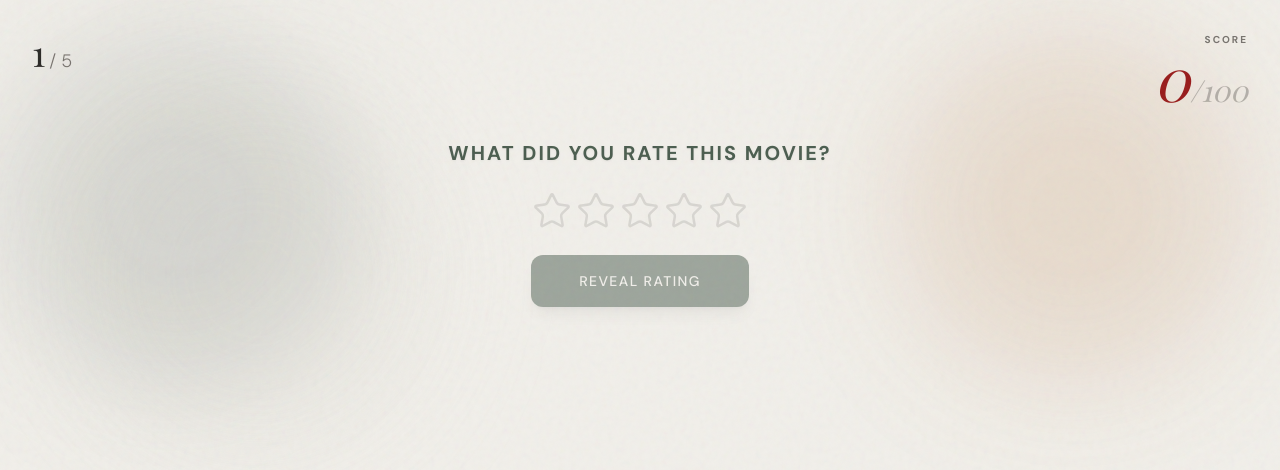
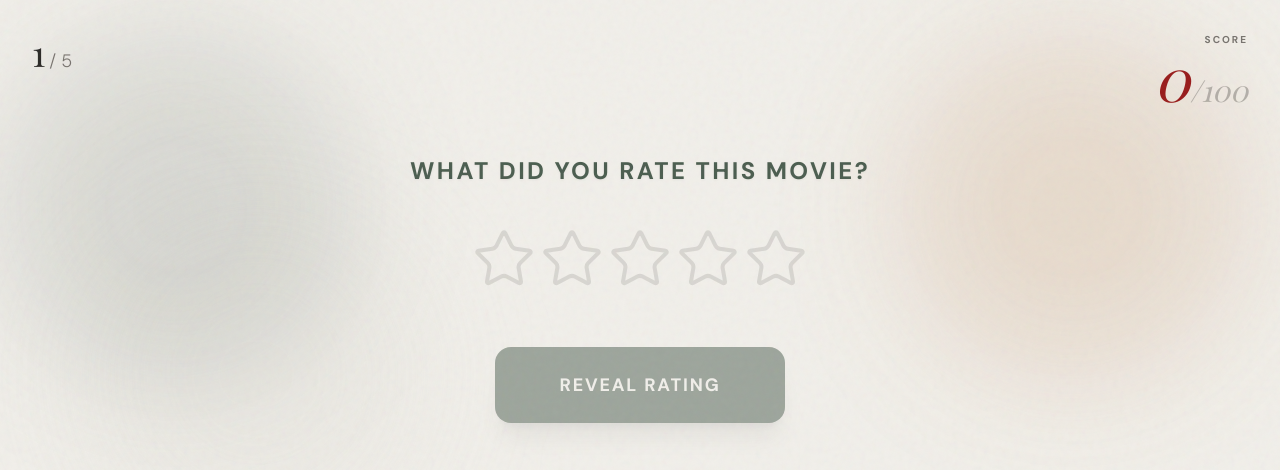
Before and after one commit to bcaglaraydin/letterboxd-analysis, a Next.js app in the folder frontend/: page /game in a window 1280 px wide. Shown: the top 470 px of the page. Built offline with nearby package versions, Linux system fonts and the light colour scheme; a web font is replaced by a local one.

Commit message:
feat: rating game layout improvement

```diff
--- a/frontend/components/game/rating/RatingGame.tsx
+++ b/frontend/components/game/rating/RatingGame.tsx
@@ -95,9 +95,9 @@ export function RatingGame({ onGameComplete }: RatingGameProps) {
           </div>
         }
         middle={
-          <div className="w-full max-w-sm mx-auto flex flex-col flex-1 min-h-0 md:flex-none pb-2 md:pb-0 space-y-1 md:space-y-8 justify-center px-8 md:px-0">
+          <div className="w-full max-w-4xl mx-auto flex flex-col flex-1 min-h-0 md:flex-none pb-2 md:pb-0 space-y-1 md:space-y-8 justify-center px-8 md:px-0">
             {currentMovie && (
-              <div className="relative flex flex-col justify-center flex-1 min-h-0 md:flex-none mb-1 md:mb-6 md:h-auto">
+              <div className="relative flex flex-col justify-center flex-1 min-h-0 md:flex-none mb-1 md:mb-6 md:h-auto w-full max-w-sm mx-auto">
                 <MovieCard
                   key={currentMovie.movieId}
                   title={currentMovie.title}
@@ -108,15 +108,45 @@ export function RatingGame({ onGameComplete }: RatingGameProps) {
                 />
               </div>
             )}
+
+            {/* Desktop: Interaction Section Grouped with Card */}
+            <div className="hidden md:block w-full mt-4">
+              <div className="shrink-0 space-y-6 lg:space-y-8 text-center w-full max-w-xl mx-auto">
+                <h3 className="text-lg lg:text-2xl font-bold text-primary uppercase tracking-widest drop-shadow-sm px-4 whitespace-nowrap">
+                  What did you rate this movie?
+                </h3>
+
+                <div className="flex justify-center py-2">
+                  <StarRating
+                    value={currentRating}
+                    onChange={setCurrentRating}
+                    readOnly={showFeedback}
+                    starSize="w-12 h-12 lg:w-16 lg:h-16"
+                  />
+                </div>
+
+                <div className="w-full flex justify-center pt-4">
+                  <Button
+                    onClick={handleSubmit}
+                    disabled={currentRating === 0}
+                    size="lg"
+                    className="w-auto px-16 min-w-[240px] py-6 h-auto rounded-2xl text-lg font-bold tracking-widest uppercase shadow-xl hover:shadow-2xl hover:-translate-y-1 transform duration-200 disabled:opacity-50 disabled:cursor-not-allowed"
+                  >
+                    Reveal Rating
+                  </Button>
+                </div>
+              </div>
+            </div>
           </div>
         }
         bottom={
-          <div className="shrink-0 space-y-2 text-center z-10 md:space-y-6 w-full max-w-sm mx-auto pb-4">
-            <h3 className="text-sm md:text-xl font-bold text-primary uppercase tracking-widest drop-shadow-sm">
+          /* Mobile: Interaction Section Pinned to Bottom */
+          <div className="md:hidden shrink-0 space-y-3 text-center z-10 w-full max-w-sm mx-auto pb-6">
+            <h3 className="text-base font-bold text-primary uppercase tracking-widest drop-shadow-sm px-4">
               What did you rate this movie?
             </h3>
 
-            <div className="flex justify-center">
+            <div className="flex justify-center py-1">
               <StarRating
                 value={currentRating}
                 onChange={setCurrentRating}
@@ -124,12 +154,12 @@ export function RatingGame({ onGameComplete }: RatingGameProps) {
               />
             </div>
 
-            <div className="inline-block">
+            <div className="w-full flex justify-center px-4">
               <Button
                 onClick={handleSubmit}
                 disabled={currentRating === 0}
                 size="lg"
-                className="w-auto px-12 min-w-[200px] py-3 md:py-4 h-auto rounded-xl text-sm font-medium tracking-widest uppercase shadow-lg hover:shadow-xl hover:-translate-y-0.5 transform duration-200 disabled:opacity-50 disabled:cursor-not-allowed"
+                className="w-full max-w-xs py-3 h-auto rounded-xl text-sm font-medium tracking-widest uppercase shadow-lg hover:shadow-xl hover:-translate-y-0.5 transform duration-200 disabled:opacity-50 disabled:cursor-not-allowed"
               >
                 Reveal Rating
               </Button>
```
